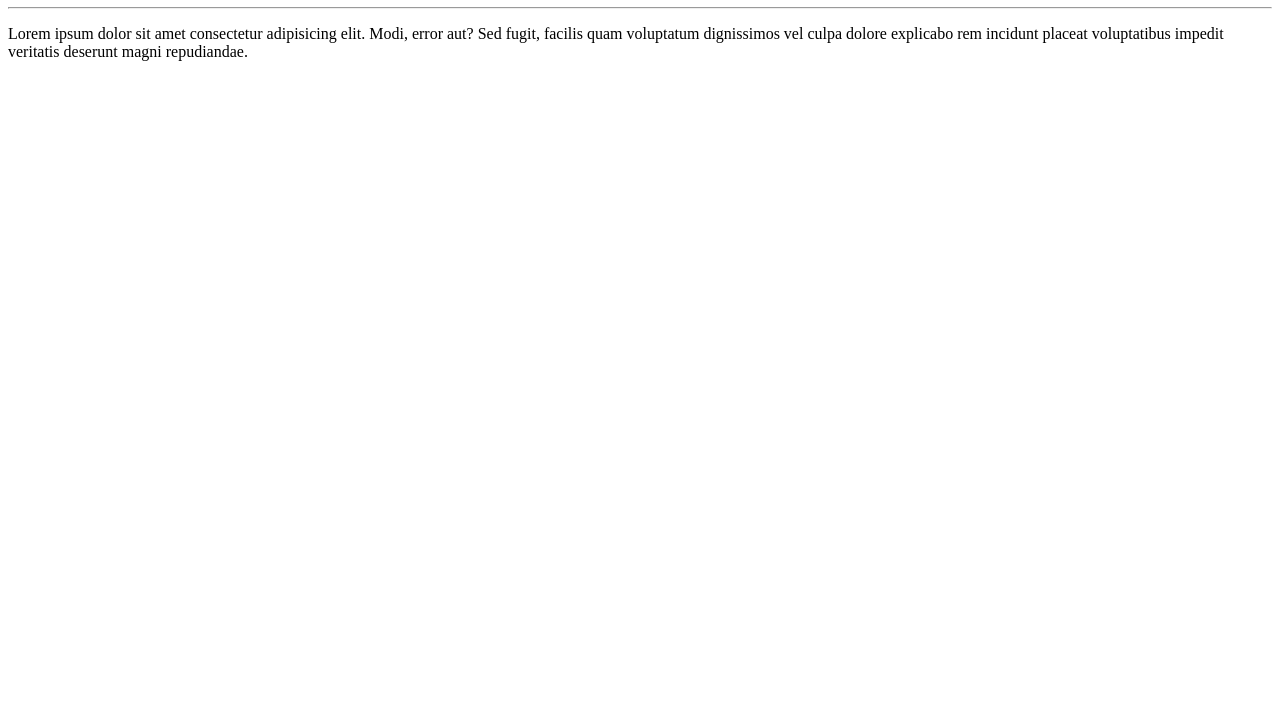
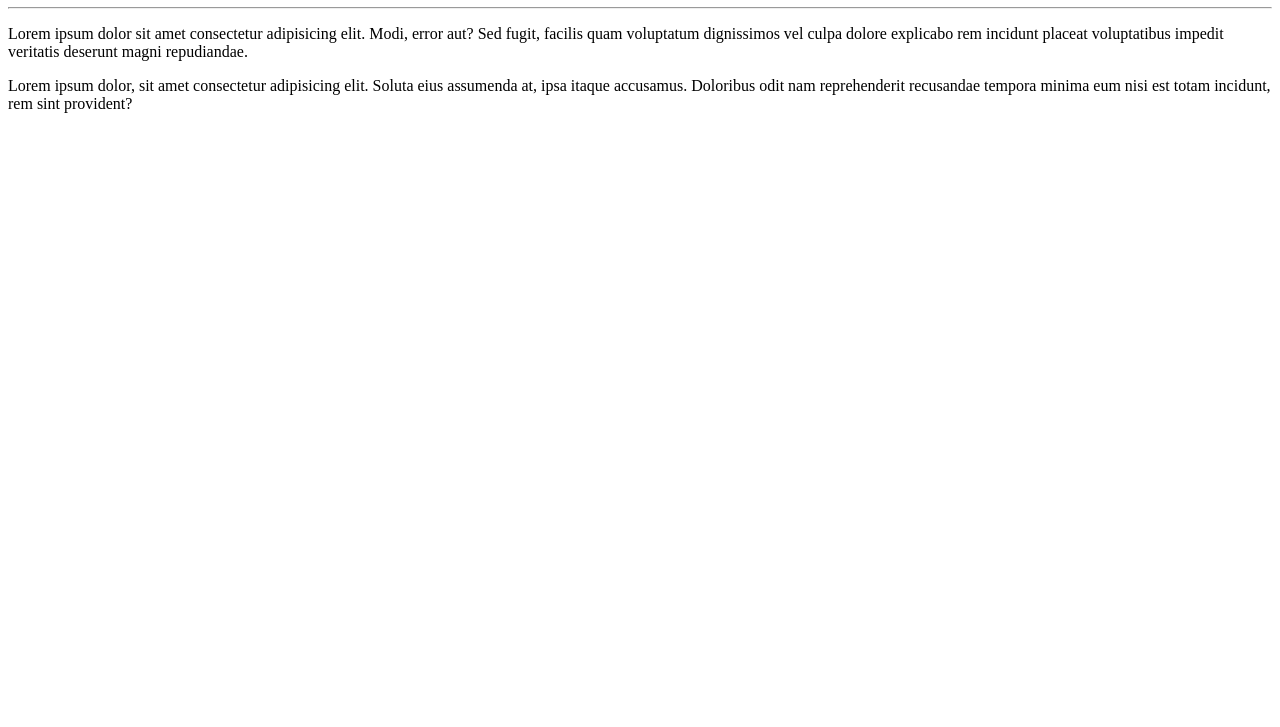
Before and after one commit to EduardoSgorlon/Hello-World, a plain HTML site: page NewFolder/index.html in a window 1280 px wide. Shown: the part 73-800 px from the top of the page. Drawn offline with Linux system fonts and the light colour scheme.

Commit message:
Update a new<p> on index
Testing

```diff
--- a/NewFolder/index.html
+++ b/NewFolder/index.html
@@ -9,5 +9,6 @@
    <h1>Hello World</h1>
    <hr>
    <p>Lorem ipsum dolor sit amet consectetur adipisicing elit. Modi, error aut? Sed fugit, facilis quam voluptatum dignissimos vel culpa dolore explicabo rem incidunt placeat voluptatibus impedit veritatis deserunt magni repudiandae.</p>
+   <p>Lorem ipsum dolor, sit amet consectetur adipisicing elit. Soluta eius assumenda at, ipsa itaque accusamus. Doloribus odit nam reprehenderit recusandae tempora minima eum nisi est totam incidunt, rem sint provident?</p>
 </body>
 </html>
```
